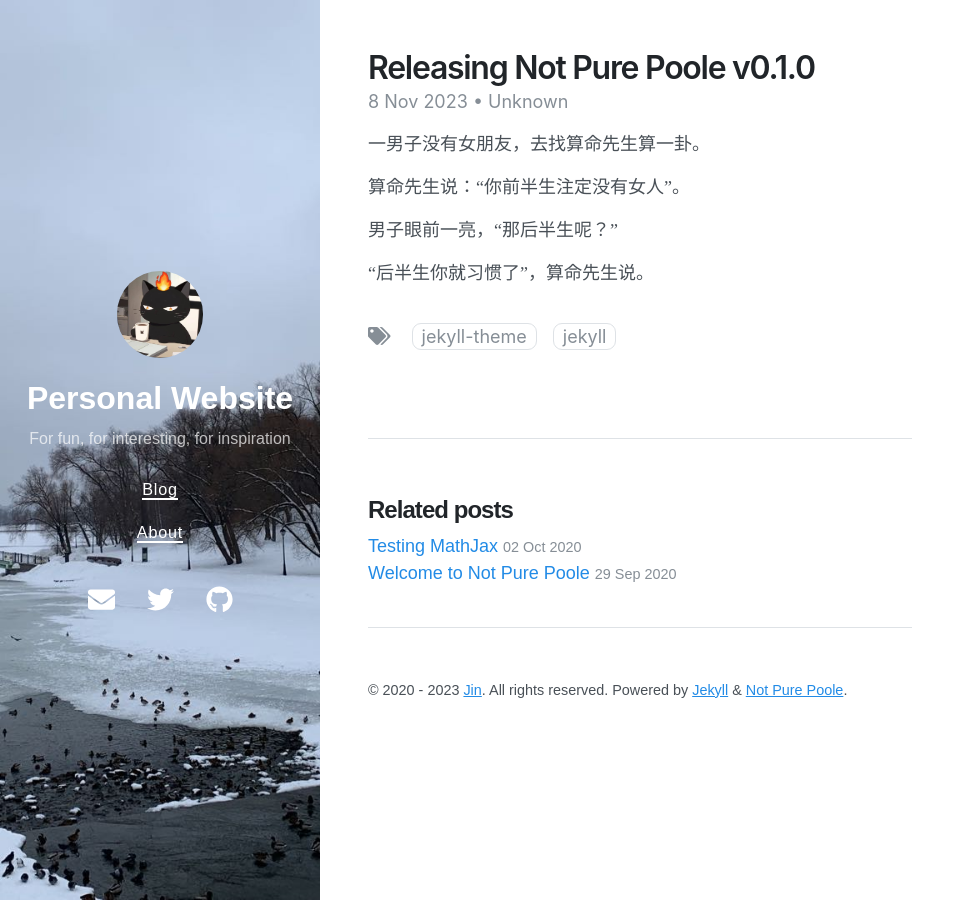
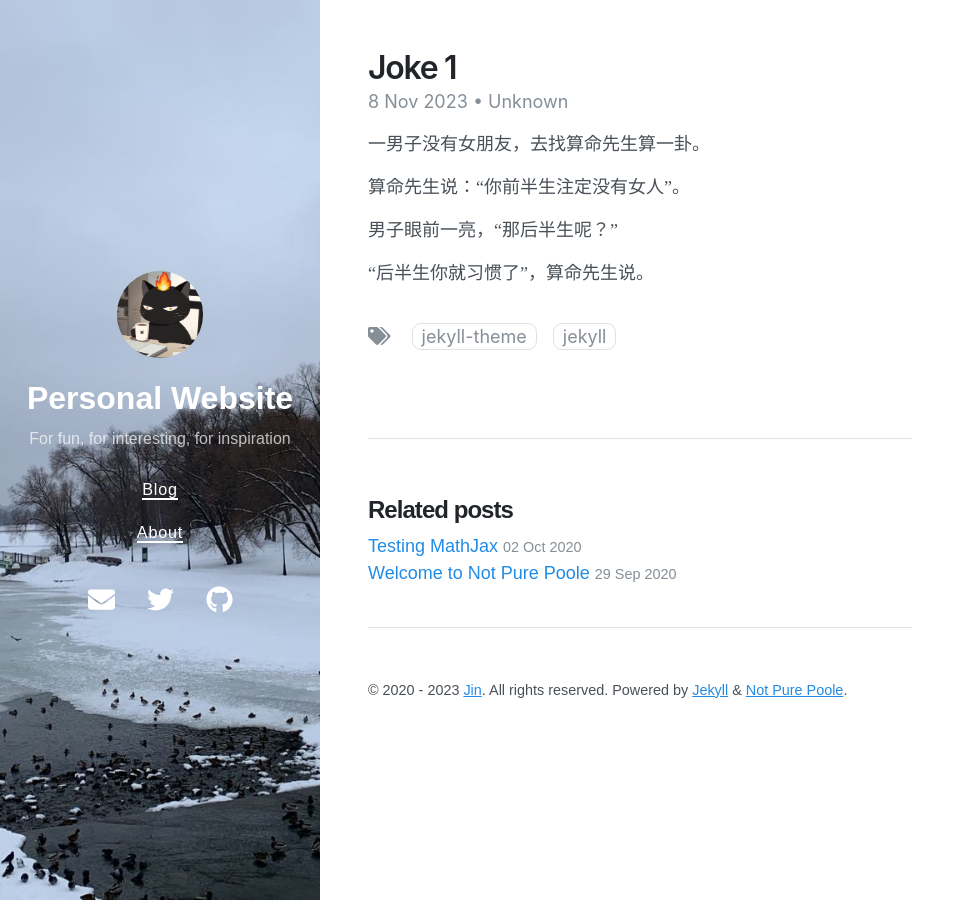
Before and after one commit to New-lay/New-lay.github.io, a Jekyll site: the page built from _posts/2020-10-01-releasing-not-pure-poole-v0-1-0.md, in a window 1280 px wide. Shown: the whole page, without its empty margins (0-975 px from the left). Built offline with Jekyll 4.4.1, drawn with Linux system fonts in a browser that asks for light colours; nearby versions of some CDN libraries.

Commit message:
Update 2020-10-01-releasing-not-pure-poole-v0-1-0.md

```diff
--- a/_posts/2020-10-01-releasing-not-pure-poole-v0-1-0.md
+++ b/_posts/2020-10-01-releasing-not-pure-poole-v0-1-0.md
@@ -1,6 +1,6 @@
 ---
 layout: post
-title: Releasing Not Pure Poole v0.1.0
+title: Joke 1
 author: Unknown
 tags:
 - jekyll theme
```
